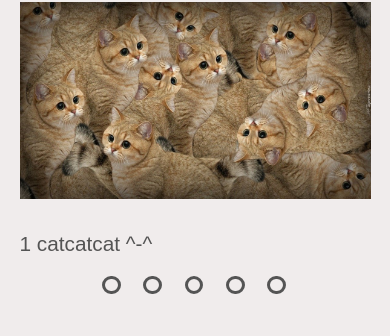
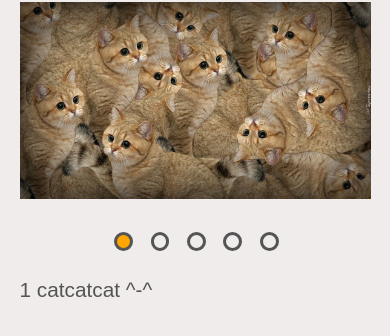
Before and after one commit to RinnnnSh/cssMemSlider, a plain HTML site: page cssMemSlider/index.html in a window 390 px wide. Shown: the part 78-414 px from the top of the page. Drawn offline with Linux system fonts and the light colour scheme.

Commit message:
fix: change button and text order (Sun, May 15, 2022 00:47:41 PM)

```diff
--- a/cssMemSlider/index.html
+++ b/cssMemSlider/index.html
@@ -51,11 +51,11 @@
         </div>
 
         <div class="navigation">
-            <label for="slide1" class="bar"><div></div></label>
-            <label for="slide2" class="bar"><div></div></label>
-            <label for="slide3" class="bar"><div></div></label>
-            <label for="slide4" class="bar"><div></div></label>
-            <label for="slide5" class="bar"><div></div></label>
+            <label for="slide1" class="bar"><span></span></label>
+            <label for="slide2" class="bar"><span></span></label>
+            <label for="slide3" class="bar"><span></span></label>
+            <label for="slide4" class="bar"><span></span></label>
+            <label for="slide5" class="bar"><span></span></label>
         </div>
 
     </main>
--- a/cssMemSlider/style.css
+++ b/cssMemSlider/style.css
@@ -40,7 +40,7 @@ input {
 
 .slide {
     width: 20%;
-    transition: all 1s ease-in-out;
+    transition: all 0.6s ease-in-out;
 }
 
 #slide1:checked~.slides-wraper .slides .slide-active {
@@ -77,20 +77,21 @@ input {
     transition: all 0.3s ease-in-out;
 }
 
-.bar div {
+.bar span {
+    display: block;
     width: 0.8rem;
     height: 0.8rem;
     border-radius: 100%;
     border: 3px solid #545454;
 }
 
-.bar:hover div {
+.bar:hover span {
     transition: all 0.3s ease-in-out;
     background-color: #bbb;
     border: 3px solid #888;
 }
 
-.bar:active div {
+.bar:active span {
     background-color: orangered;
     border: 3px solid orangered;
 }
@@ -103,7 +104,7 @@ input {
 .text {
     padding: 0.8rem 0;
     font-size: 1.3em;
-    transition: all 1s ease-in-out;
+    transition: all 0.6s ease-in-out;
 }
 
 #slide1:checked~.text-wraper .text-active {
@@ -126,13 +127,32 @@ input {
     margin-top: -12.4rem;
 }
 
+#slide1:checked~.navigation label[for="slide1"] span,
+#slide2:checked~.navigation label[for="slide2"] span,
+#slide3:checked~.navigation label[for="slide3"] span,
+#slide4:checked~.navigation label[for="slide4"] span,
+#slide5:checked~.navigation label[for="slide5"] span {
+    background-color: orange;
+}
+
 @media screen and (max-width: 768px) {
     .slider {
         flex-direction: column;
     }
+    .slides {
+        margin-bottom: 1.3rem;
+    }
     .navigation {
         margin: 0;
         align-self: center;
-        flex-flow: 1;
+        justify-self: center;
+        order: 2;
+    }
+    .bar {
+        width: 1rem;
+        height: 1.3rem;
+    }
+    .text-wraper {
+        order: 3;
     }
 }
```
